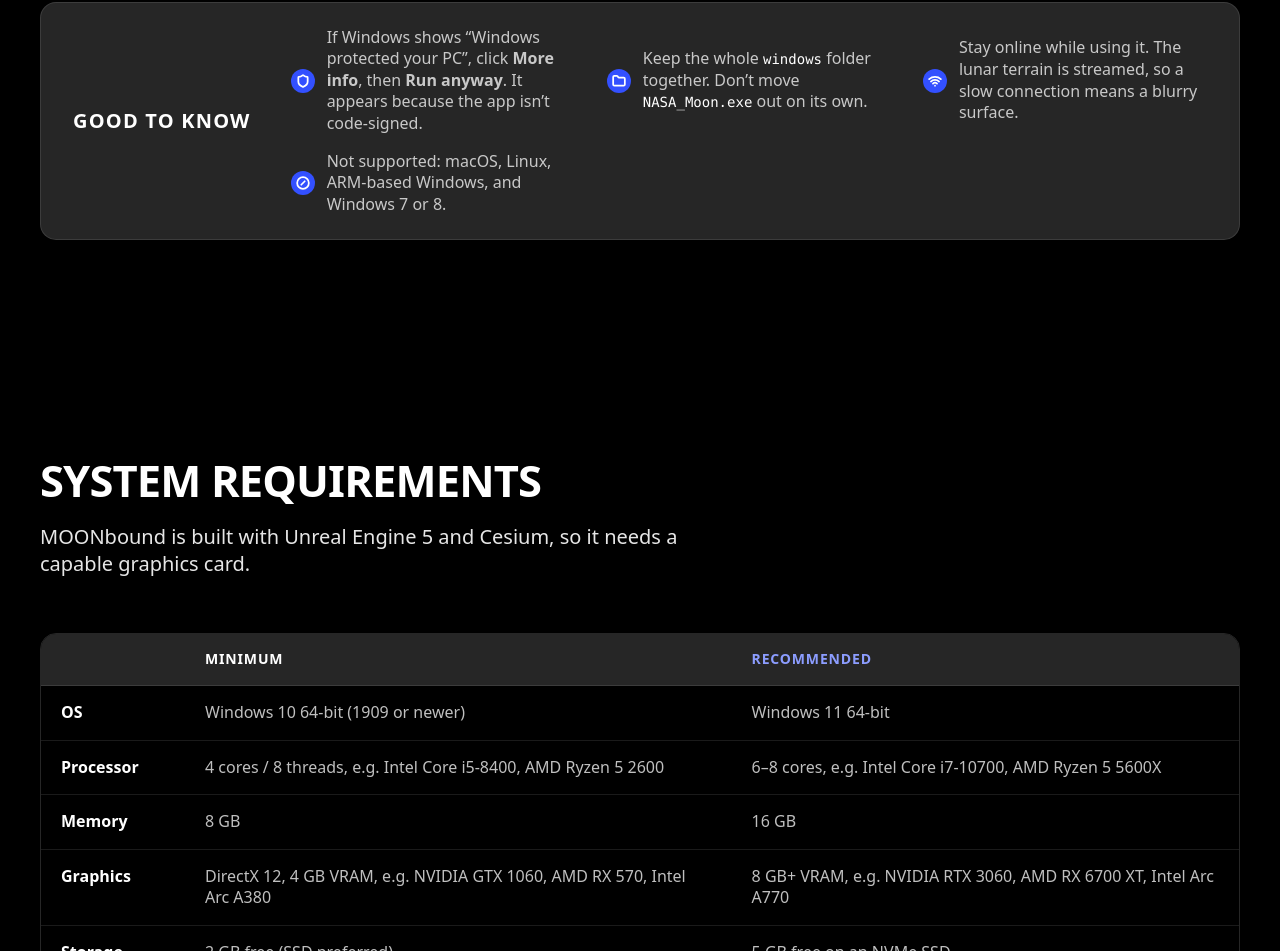
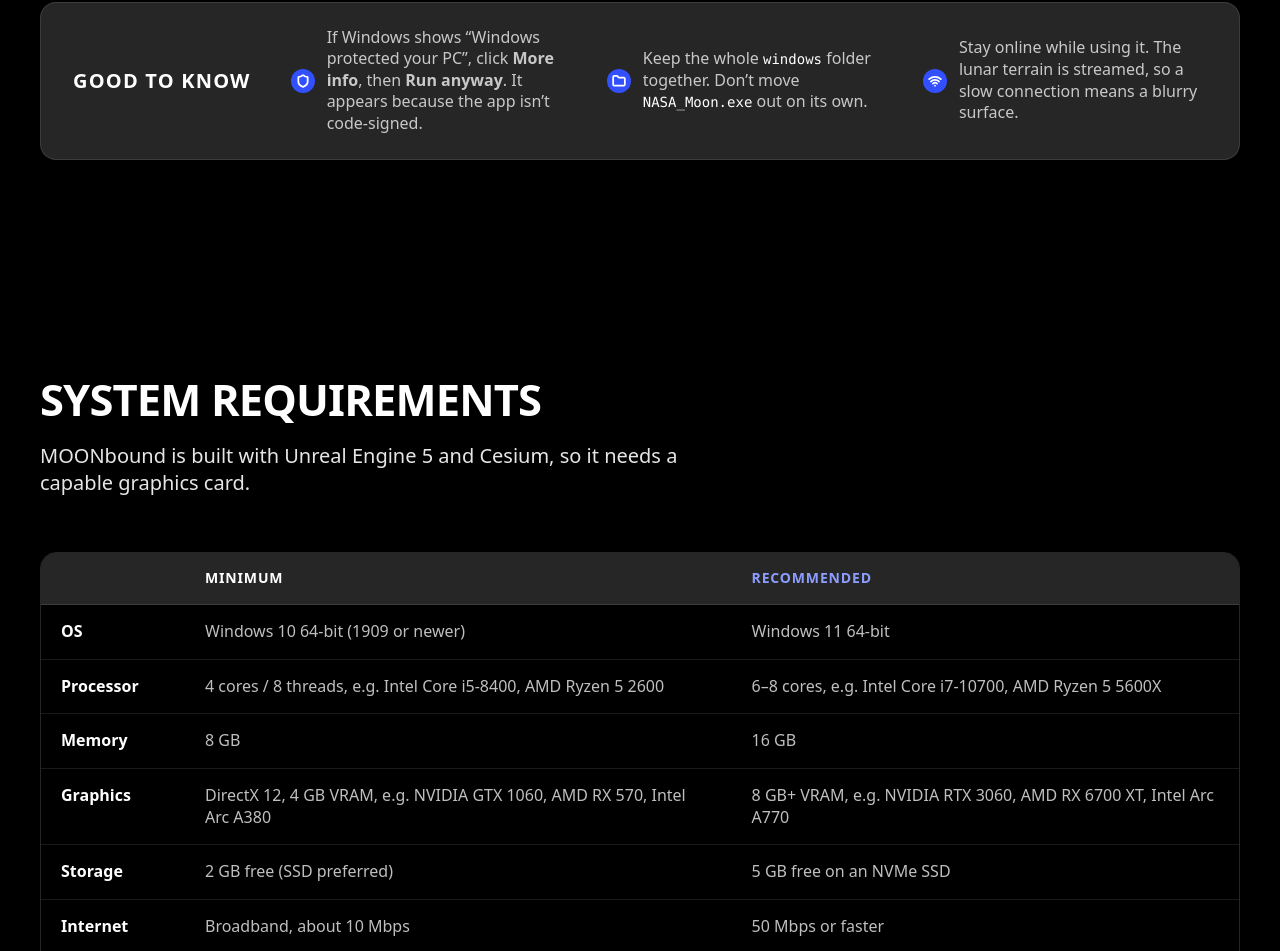
Before and after one commit to DevHanza/MOONbound, a plain HTML site: page download.html in a window 1280 px wide. Shown: the part 1541-2492 px from the top of the page. Drawn offline with nearby package versions, Linux system fonts and the light colour scheme; a web font is replaced by a local one.

Commit message:
Remove the unsupported-platforms tip from the Download page
Co-Authored-By: Claude Fable 5.2 <noreply@anthropic.com>

```diff
--- a/download.html
+++ b/download.html
@@ -111,7 +111,6 @@
             <li><span class="mark"><i data-lucide="shield" class="icon"></i></span><span>If Windows shows “Windows protected your PC”, click <strong>More info</strong>, then <strong>Run anyway</strong>. It appears because the app isn’t code-signed.</span></li>
             <li><span class="mark"><i data-lucide="folder" class="icon"></i></span><span>Keep the whole <code>windows</code> folder together. Don’t move <code>NASA_Moon.exe</code> out on its own.</span></li>
             <li><span class="mark"><i data-lucide="wifi" class="icon"></i></span><span>Stay online while using it. The lunar terrain is streamed, so a slow connection means a blurry surface.</span></li>
-            <li><span class="mark"><i data-lucide="circle-slash" class="icon"></i></span><span>Not supported: macOS, Linux, ARM-based Windows, and Windows 7 or 8.</span></li>
           </ul>
         </div>
       </div>
```
